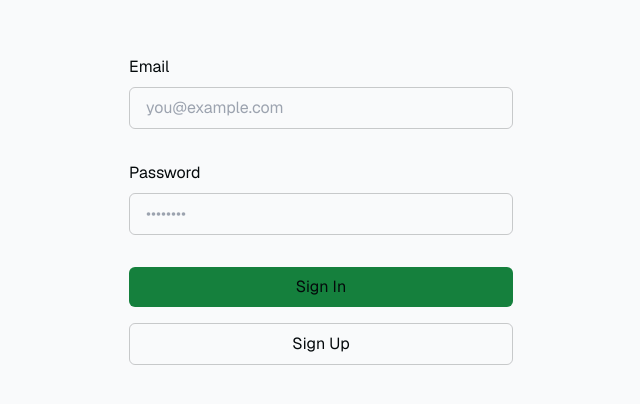
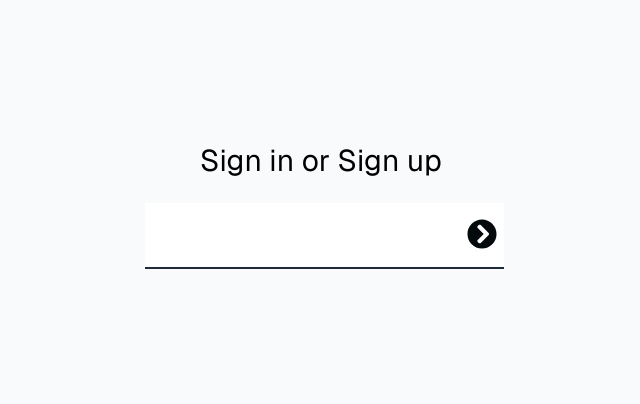
Before and after one commit to farhaannishtar/textalert.io, a Next.js app: page /login in a window 1280 px wide. Shown: the part 186-590 px from the top of the page, without its empty margins (319-959 px from the left). Built offline with nearby package versions, Linux system fonts and the light colour scheme.

Commit message:
auth page ui

```diff
--- a/app/login/page.tsx
+++ b/app/login/page.tsx
@@ -1,6 +1,10 @@
-import { headers } from "next/headers";
-import { createClient } from "@/utils/supabase/server";
+"use client";
+
+import { validatePhoneNumber } from "@/utils/utils";
+// import { createClient } from "@/utils/supabase/server";
 import { redirect } from "next/navigation";
+import { useState } from "react";
+import { FaChevronCircleRight } from "react-icons/fa";
 
 export default function Login({
   searchParams,
@@ -8,81 +12,80 @@ export default function Login({
   searchParams: { message: string };
 }) {
   const signIn = async (formData: FormData) => {
-    "use server";
-
     const email = formData.get("email") as string;
     const password = formData.get("password") as string;
-    const supabase = createClient();
+    // const supabase = createClient();
 
-    const { error } = await supabase.auth.signInWithPassword({
-      email,
-      password,
-    });
+    // const { error } = await supabase.auth.signInWithPassword({
+    //   email,
+    //   password,
+    // });
 
-    if (error) {
-      return redirect("/login?message=Could not authenticate user");
-    }
+    // if (error) {
+    //   return redirect("/login?message=Could not authenticate user");
+    // }
 
     return redirect("/");
   };
 
   const signUp = async (formData: FormData) => {
-    "use server";
+    // const origin = headers().get("origin");
+    // const email = formData.get("email") as string;
+    // const password = formData.get("password") as string;
+    // const supabase = createClient();
 
-    const origin = headers().get("origin");
-    const email = formData.get("email") as string;
-    const password = formData.get("password") as string;
-    const supabase = createClient();
+    // const { error } = await supabase.auth.signUp({
+    //   email,
+    //   password,
+    //   options: {
+    //     emailRedirectTo: `${origin}/auth/callback`,
+    //   },
+    // });
 
-    const { error } = await supabase.auth.signUp({
-      email,
-      password,
-      options: {
-        emailRedirectTo: `${origin}/auth/callback`,
-      },
-    });
-
-    if (error) {
-      return redirect("/login?message=Could not authenticate user");
-    }
+    // if (error) {
+    //   return redirect("/login?message=Could not authenticate user");
+    // }
 
     return redirect("/login?message=Check email to continue sign in process");
   };
 
+  const [phoneInput, setPhoneInput] = useState("");
+  const [errors, setErrors] = useState([]);
+
+  const phoneInputChangeHandler = (e: React.ChangeEvent<HTMLInputElement>) => {
+    const input = e.target.value;
+    setErrors([]);
+    if (validatePhoneNumber(input)) {
+      setPhoneInput(input);
+    } else {
+      setErrors(["Invalid phone number"]);
+    }
+  };
+
   return (
-    <div className="flex-1 flex flex-col w-full px-8 sm:max-w-md justify-center gap-2">
+    <div className="flex-1 flex flex-col w-full px-8 sm:max-w-md justify-center gap-2 ">
       <form
-        className="animate-in flex-1 flex flex-col w-full justify-center gap-2 text-foreground"
+        className="animate-in flex-1 flex flex-col w-full justify-center gap-2 text-foreground "
         action={signIn}
       >
-        <label className="text-md" htmlFor="email">
-          Email
-        </label>
-        <input
-          className="rounded-md px-4 py-2 bg-inherit border mb-6"
-          name="email"
-          placeholder="you@example.com"
-          required
-        />
-        <label className="text-md" htmlFor="password">
-          Password
-        </label>
-        <input
-          className="rounded-md px-4 py-2 bg-inherit border mb-6"
-          type="password"
-          name="password"
-          placeholder="••••••••"
-          required
-        />
-        <button className="bg-green-700 rounded-md px-4 py-2 text-foreground mb-2">
+        <p className="text-3xl  text-black text-center">Sign in or Sign up</p>
+        <div className="relative p-4">
+          <input
+            type="text"
+            value={phoneInput}
+            onChange={phoneInputChangeHandler}
+            className="text-sky-900 border-b-slate-800 border-solid border-b-2 p-4 text-2xl pr-4 tracking-widest text-bold "
+          />
+          <FaChevronCircleRight className="absolute top-8 right-4 text-3xl" />
+        </div>
+        {errors.length !== 0 &&
+          errors.map((error) => (
+            <p className="text-red-500 text-center">{error}</p>
+          ))}
+        {/* <button className="bg-green-700 rounded-md px-4 py-2 text-foreground mb-2">
           Sign In
-        </button>
-        <button
-          formAction={signUp}
-          className="border border-foreground/20 rounded-md px-4 py-2 text-foreground mb-2"
-        >
-          Sign Up
-        </button>
+        </button> */}
+
         {searchParams?.message && (
           <p className="mt-4 p-4 bg-foreground/10 text-foreground text-center">
             {searchParams.message}
--- a/app/page.tsx
+++ b/app/page.tsx
@@ -3,10 +3,12 @@ import Link from "next/link";
 import { headers } from "next/headers";
 import { redirect } from "next/navigation";
 import Login from "./login/page";
+import Nav from "@/components/Nav";
 
 export default async function Index() {
-
   return (
-    <Login searchParams={{ message: "" }} />
+    <>
+      <Login searchParams={{ message: "" }} />
+    </>
   );
 }
--- /dev/null
+++ b/components/Nav.tsx
@@ -0,0 +1,5 @@
+import React from "react";
+
+export default function Nav() {
+  return <div className="px-8  py-4 bg-blue-500 text-white">Textalert</div>;
+}
--- a/package.json
+++ b/package.json
@@ -14,6 +14,7 @@
     "postcss": "8.4.33",
     "react": "18.2.0",
     "react-dom": "18.2.0",
+    "react-icons": "^5.0.1",
     "tailwindcss": "3.4.1",
     "typescript": "5.3.3"
   },
@@ -21,6 +22,7 @@
     "@types/node": "20.11.5",
     "@types/react": "18.2.48",
     "@types/react-dom": "18.2.18",
+    "daisyui": "^4.6.2",
     "encoding": "^0.1.13"
   }
 }
--- a/tailwind.config.js
+++ b/tailwind.config.js
@@ -1,5 +1,5 @@
 /** @type {import('tailwindcss').Config} */
-import daisyui from 'daisyui'
+import daisyui from "daisyui";
 module.exports = {
   content: [
     "./app/**/*.{js,ts,jsx,tsx,mdx}",
--- /dev/null
+++ b/utils/utils.tsx
@@ -0,0 +1,5 @@
+export function validatePhoneNumber(phoneStr: string): boolean {
+  const regex = /^\d{0,10}$/;
+  const result = regex.test(phoneStr);
+  return result;
+}
```
Also changed, not shown: 2 other files (tests, documents, lock files or other folders).
